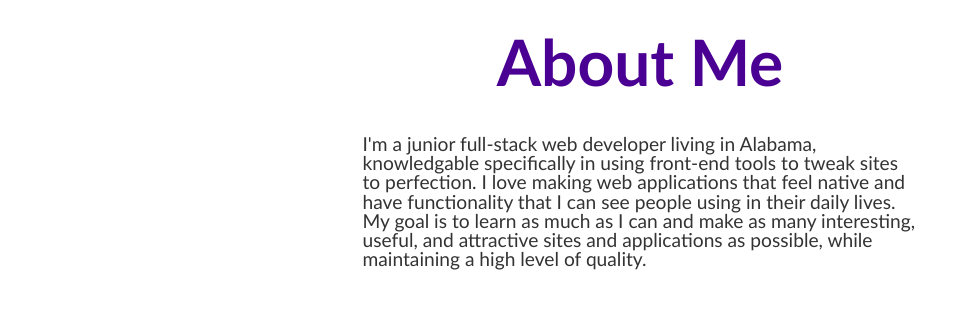
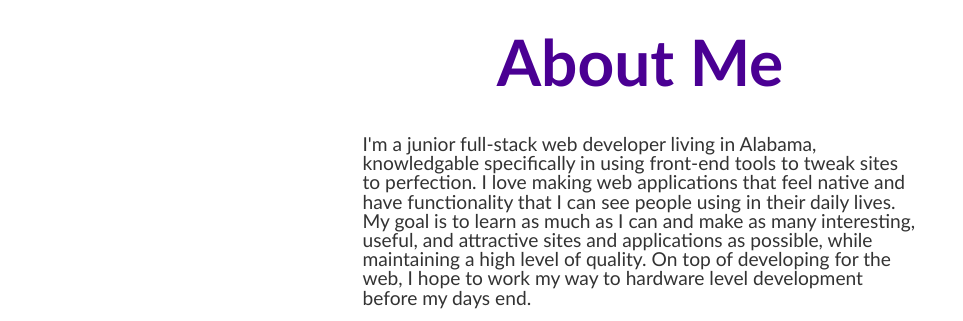
Before and after one commit to Lorage/Lorage.github.io, a plain HTML site: page index.html in a window 1280 px wide. Shown: the part 820-1141 px from the top of the page, 0-963 px from the left. Drawn offline with nearby package versions, Linux system fonts and the light colour scheme.

Commit message:
About Me sentence addition

```diff
--- a/index.html
+++ b/index.html
@@ -52,7 +52,7 @@
         </div>
         -->
         <div class="row">
-            <div id="aboutMe" class="col-xs-11 col-xs-offset-1 col-sm-6 col-md-push-2"> I'm a junior full-stack web developer living in Alabama, knowledgable specifically in using front-end tools to tweak sites to perfection. I love making web applications that feel native and have functionality that I can see people using in their daily lives. My goal is to learn as much as I can and make as many interesting, useful, and attractive sites and applications as possible, while maintaining a high level of quality.
+            <div id="aboutMe" class="col-xs-11 col-xs-offset-1 col-sm-6 col-md-push-2"> I'm a junior full-stack web developer living in Alabama, knowledgable specifically in using front-end tools to tweak sites to perfection. I love making web applications that feel native and have functionality that I can see people using in their daily lives. My goal is to learn as much as I can and make as many interesting, useful, and attractive sites and applications as possible, while maintaining a high level of quality. On top of developing for the web, I hope to work my way to hardware level development before my days end.
             </div>
             <div id="imageBackground" class="col-xs-4 col-xs-push-1 col-sm-push-0 col-md-push-2">
                 <img src="http://lorage.github.io/original.jpg" />
```
